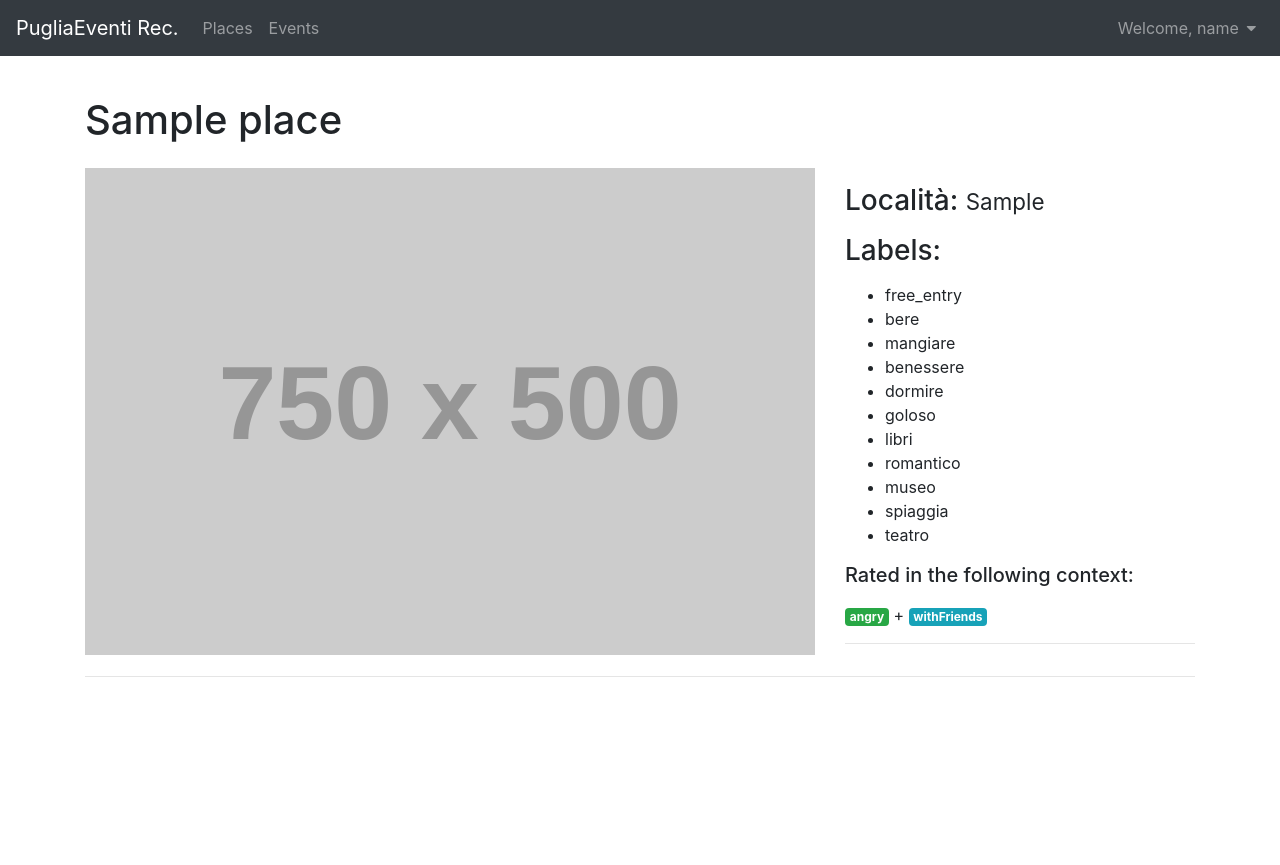
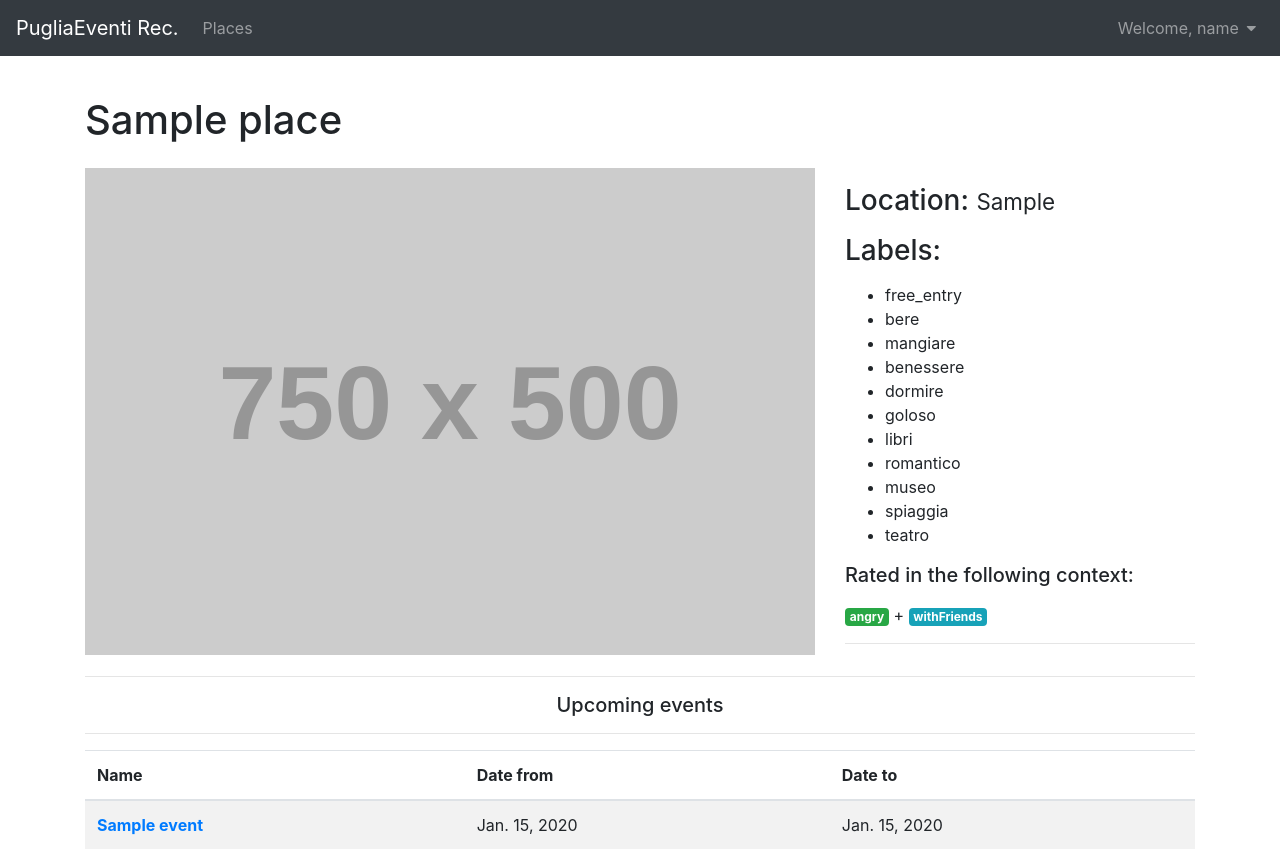
Before and after one commit to maggiofrancesco/PugliaeventiRecommender, a Django app: page /place/1/ in a window 1280 px wide. Before the commit the page ends 677 px from the top, so only its background shows below. Run offline with Django 3.2, Linux system fonts and the light colour scheme; a user stored in the database is signed in; tables that the repository leaves empty hold one stand-in row (values such as "Sample post"); grey boxes labelled with a size stand in for pictures from a placeholder-image service; some libraries are stand-ins or nearby versions.

Commit message:
Implemented visualization of event on the place page (if there are upcoming events) and event details page.

```diff
--- a/pugliaeventi/urls.py
+++ b/pugliaeventi/urls.py
@@ -32,6 +32,7 @@ urlpatterns = [
     url(r'^my_places/$', views.my_places, name='my_places'),
     url(r'^my_profile/$', views.user_profile, name='my_profile'),
     path('place/<int:place_id>/', views.place_details, name='place_details'),
+    path('event/<int:event_id>/', views.event_details, name='event_details'),
     path('ratings/<int:place_id>/<int:mood>/<int:companionship>/', views.add_rating_config, name='add_rating_conf'),
 
     # place it at whatever base url you like
--- a/recommender_webapp/models.py
+++ b/recommender_webapp/models.py
@@ -10,6 +10,7 @@ from django.contrib.auth.models import User, AbstractUser
 
 
 DEFAULT_RATING = 3
+DEFAULT_EVENT_PLACE = 0
 
 
 class UserManager(BaseUserManager):
@@ -128,6 +129,21 @@ class Place(models.Model):
         return str(self.placeId) + '|' + self.name + '|' + self.location
 
 
+class Event(models.Model):
+    eventId = models.IntegerField(primary_key=True)
+    title = models.TextField(blank=False)
+    location = models.CharField(max_length=40, blank=True)
+    place = models.ForeignKey(Place, on_delete=models.PROTECT, blank=False, default=DEFAULT_EVENT_PLACE)
+    date_from = models.DateField(blank=False)
+    date_to = models.DateField(blank=False)
+    popularity = models.IntegerField()
+    description = models.TextField()
+
+    def __str__(self):
+        return str(self.eventId) + '|' + self.title + '|' + self.place_name + '|' \
+               + self.date_from.strftime('%d/%m/%Y') + '|' + self.date_to.strftime('%d/%m/%Y')
+
+
 class Mood(ChoiceEnum):
     __order__ = 'angry joyful sad'
     angry = 1
--- a/recommender_webapp/views.py
+++ b/recommender_webapp/views.py
@@ -1,4 +1,5 @@
 import copy
+from datetime import datetime
 
 from django.contrib.auth import authenticate, login, logout
 from django.shortcuts import render, redirect
@@ -9,7 +10,7 @@ from django.views.decorators.csrf import csrf_protect
 from recommender_webapp.common import lightfm_manager, constant
 from recommender_webapp.forms import ProfileForm, UserRegisterForm, SearchNearPlacesForm, DistanceRange, \
     SearchRecommendationForm, FullProfileForm
-from recommender_webapp.models import Comune, Distanza, Place, Mood, Companionship, Rating, User, Profile
+from recommender_webapp.models import Comune, Distanza, Place, Mood, Companionship, Rating, User, Profile, Event
 
 
 @csrf_protect
@@ -271,6 +272,8 @@ def place_details(request, place_id):
         else:
             context['form'] = search_rec_form
 
+        events = Event.objects.filter(place=place, date_from__gte=datetime.today().date())
+
         if search_rec_form.is_valid():
             mood = int(search_rec_form.cleaned_data.get('mood'))
             companionship = int(search_rec_form.cleaned_data.get('companionship'))
@@ -288,6 +291,7 @@ def place_details(request, place_id):
         context = {
             'place': place,
             'labels': labels,
+            'events': events,
             'form': search_rec_form,
             'ratings': place_ratings,
             'email': request.user.email,
@@ -295,6 +299,21 @@ def place_details(request, place_id):
         }
 
     return render(request, 'place.html', context)
+
+
+def event_details(request, event_id):
+    context = {}
+    if request.user.is_authenticated:
+
+        event = Event.objects.get(eventId=event_id)
+
+        context = {
+            'event': event,
+            'email': request.user.email,
+            'email_splitted': request.user.email.split('@')[0],
+        }
+
+    return render(request, 'event.html', context)
 
 
 def user_profile(request):
--- a/templates/header.html
+++ b/templates/header.html
@@ -6,7 +6,6 @@
     <div class="collapse navbar-collapse" id="exCollapsingNavbar">
         <ul class="navbar-nav mr-auto">
             <li class="nav-item"><a href="/close_places" class="nav-link">Places</a></li>
-            <li class="nav-item"><a href="#" class="nav-link">Events</a></li>
         </ul>
 
         {% if user.is_authenticated %}
--- a/templates/place.html
+++ b/templates/place.html
@@ -24,7 +24,7 @@
                 </div>
 
                 <div class="col-md-4">
-                    <h3 class="my-3">Località: <small>{{ place.location }}</small></h3>
+                    <h3 class="my-3">Location: <small>{{ place.location }}</small></h3>
                     <h3 class="my-3">Labels: </h3>
                     <ul>
                         {% for label in labels %}
@@ -66,7 +66,37 @@
               </div>
                 <!-- /.row -->
 
-            <hr />
+                <hr />
+
+                {% if events %}
+
+                    <h5 class="text-center">Upcoming events</h5>
+                    <hr />
+
+                    <div class="table-responsive-sm">
+
+                        <table class="table table-striped">
+                            <thead>
+                            <tr>
+                                <th scope="col">Name</th>
+                                <th scope="col">Date from</th>
+                                <th scope="col">Date to</th>
+                            </tr>
+                            </thead>
+                            <tbody>
+                                {% for event in events %}
+                                    <tr>
+                                        <th scope="row"><a href="{% url 'event_details' event_id=event.eventId %}" >{{ event.title }}</a></th>
+                                        <td>{{ event.date_from }}</td>
+                                        <td>{{ event.date_to }}</td>
+                                </tr>
+                                {% endfor %}
+                            </tbody>
+                        </table>
+
+                    </div>
+
+                {% endif %}
 
             <div class="modal fade bd-example-modal-lg" data-backdrop="static" data-keyboard="false" tabindex="-1">
                 <div class="modal-dialog modal-sm">
```
Also changed, not shown: engine/export_data_to_django.py (+49 -0 lines), templates/event.html (added, +43 -0 lines).
